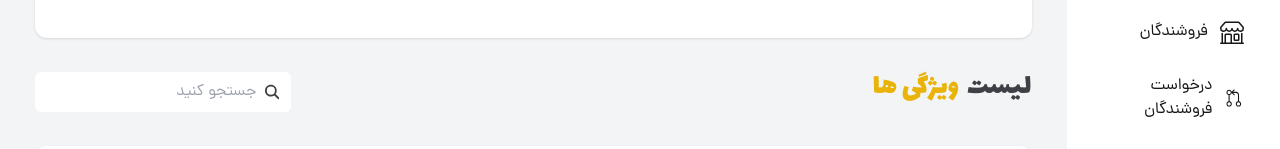
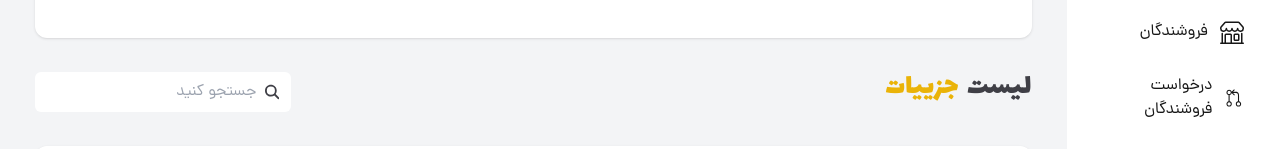
Before and after one commit to milad1385/tool-shop, a Next.js app: page /p-admin/products/details in a window 1280 px wide. Shown: the part 606-755 px from the top of the page. Built offline with nearby package versions, Linux system fonts and the light colour scheme.

Commit message:
change detail list title

```diff
--- a/src/app/p-admin/products/details/page.tsx
+++ b/src/app/p-admin/products/details/page.tsx
@@ -10,7 +10,7 @@ function page() {
     <Container>
       <PageTitle content="ایجاد جزییات محصول" />
       <CreateNewProductDetails />
-      <TableOperation pageTitle="لیست ویژگی ها" />
+      <TableOperation pageTitle="لیست جزییات" />
       <ProductDetailList />
     </Container>
   );
```
